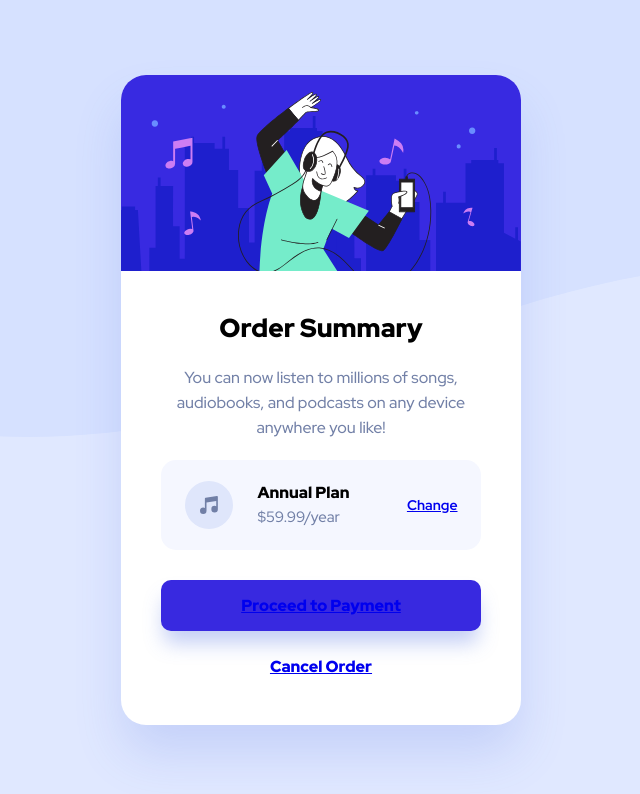
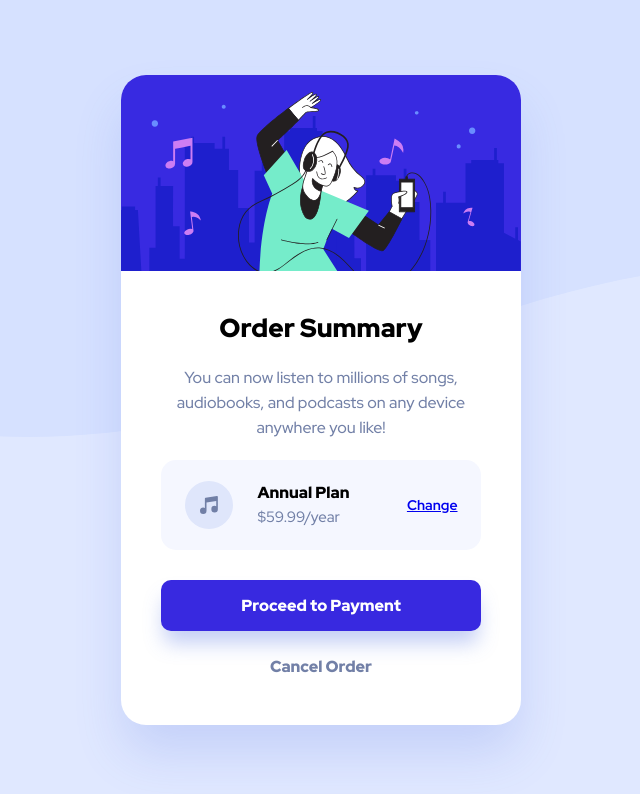
Before and after one commit to alexandre-joliet/FEM-order_summary_component, a plain HTML site: page index.html in a window 1280 px wide. Shown: the whole page, without its empty margins (319-959 px from the left). Drawn offline with Linux system fonts and the light colour scheme.

Commit message:
Fix anchor links style

```diff
--- a/style.css
+++ b/style.css
@@ -106,8 +106,17 @@ button {
     box-shadow: 0.1px 15px 20px -3px rgba(84, 115, 226, 0.35);
 }
 
+button a {
+    color: white;
+    text-decoration: none;
+}
+
 .cancel {
     margin: 25px 0px 15px 0px;
+}
+
+.cancel a {
+    text-decoration: none;
     font-weight: 900;
     color: hsl(224, 23%, 55%);
 }
```
